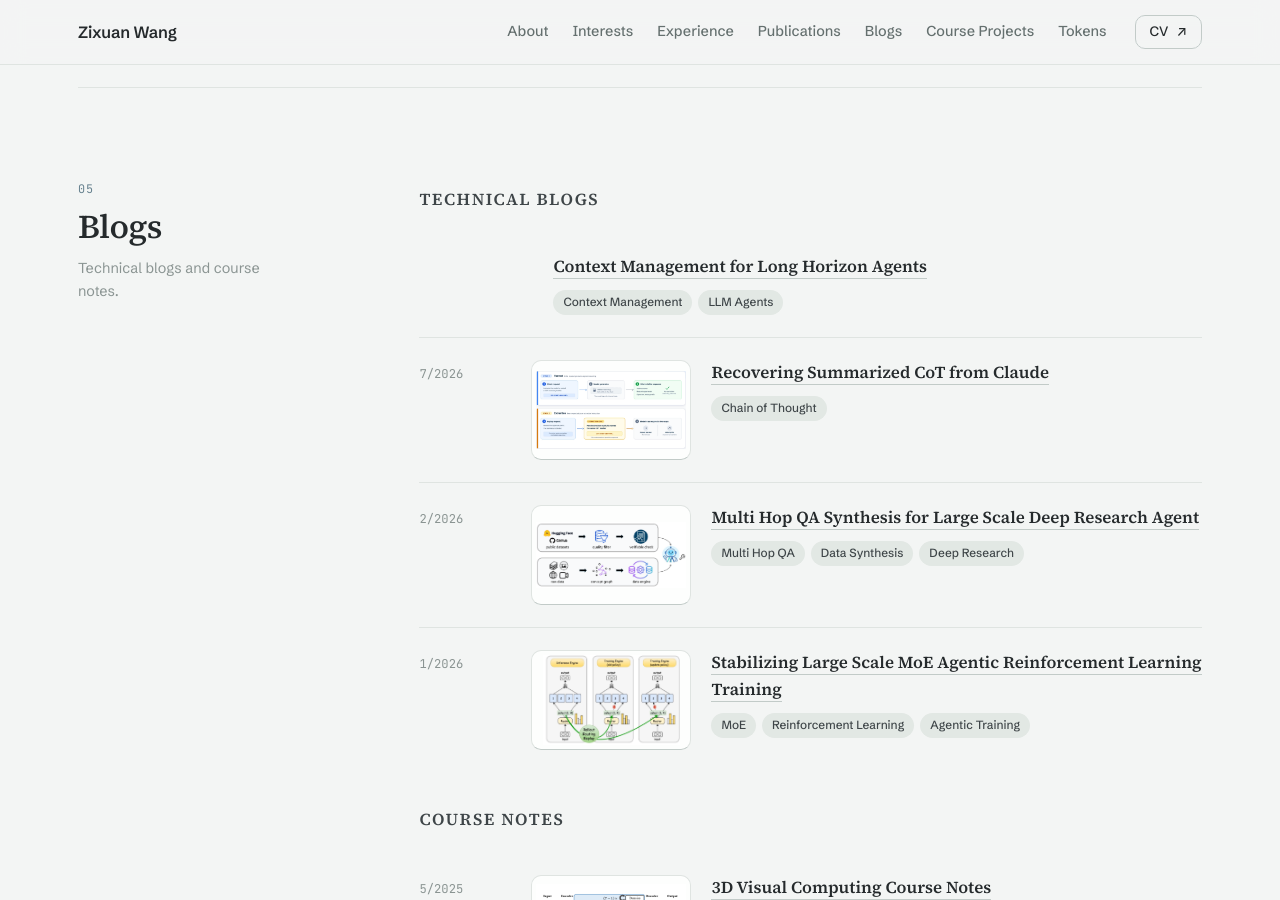
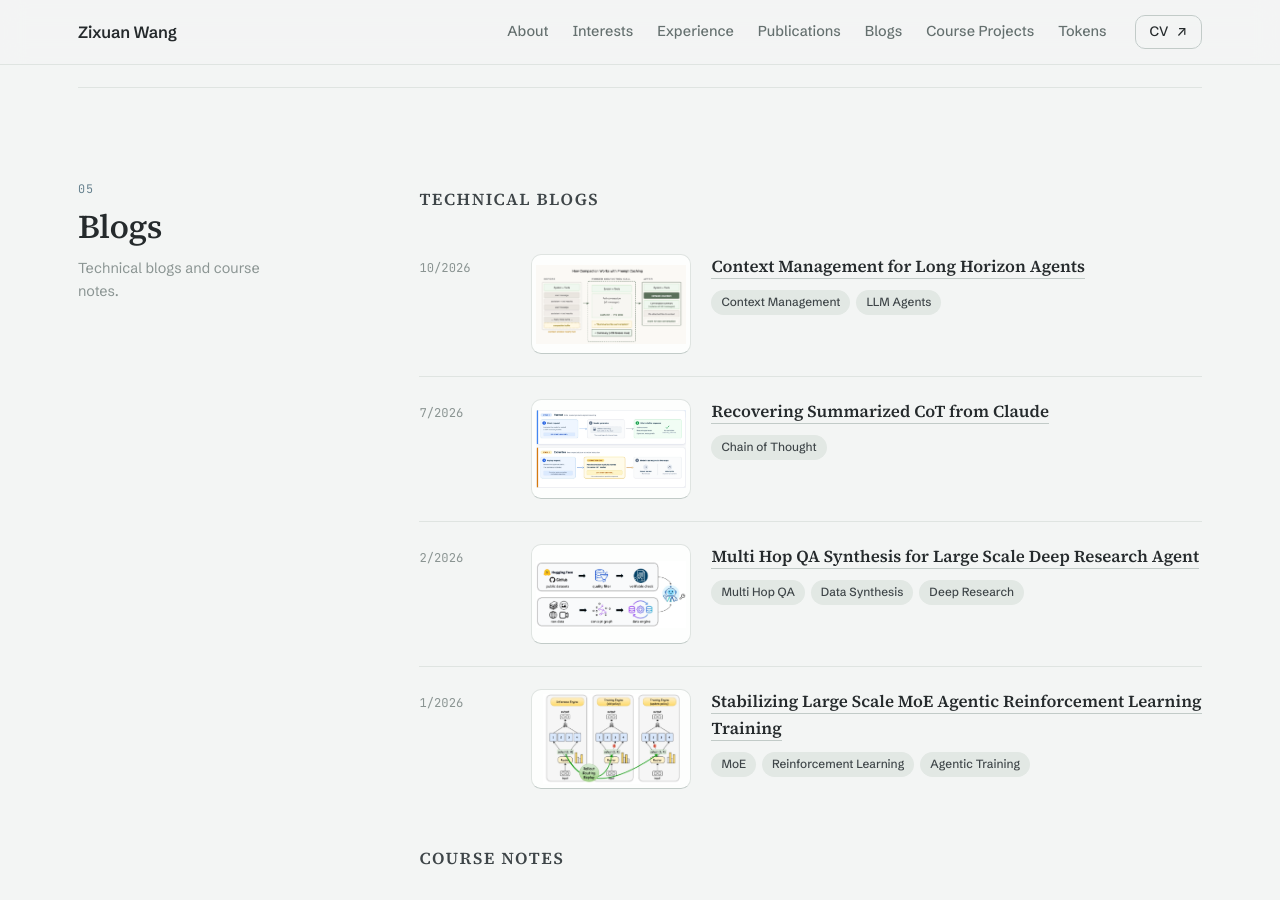
Before and after one commit to wannabeyourfriend/wannabeyourfriend.github.io, a Jekyll site: the page built from index.html, in a window 1280 px wide and 900 px high, scrolled down 4893 px. Built offline with Jekyll 4.4.1, drawn with Linux system fonts in a browser that asks for light colours.

Commit message:
Add date and teaser for context management blog

```diff
--- a/_data/blogs.yml
+++ b/_data/blogs.yml
@@ -1,7 +1,9 @@
 blogs:
   - title: "Context Management for Long Horizon Agents"
+    date: "10/2026"
     category: "Technical Blog"
     link: "https://marble-hyssop-6ce.notion.site/Context-Management-for-Long-Horizon-Agents-3f6d937be18d810f9d2fc76b60b971c2"
+    image: ./assets/img/blog-context-management.webp
     tags: ["Context Management", "LLM Agents"]
 
   - title: "Recovering Summarized CoT from Claude"
```
Also changed, not shown: assets/img/blog-context-management.webp (added).
